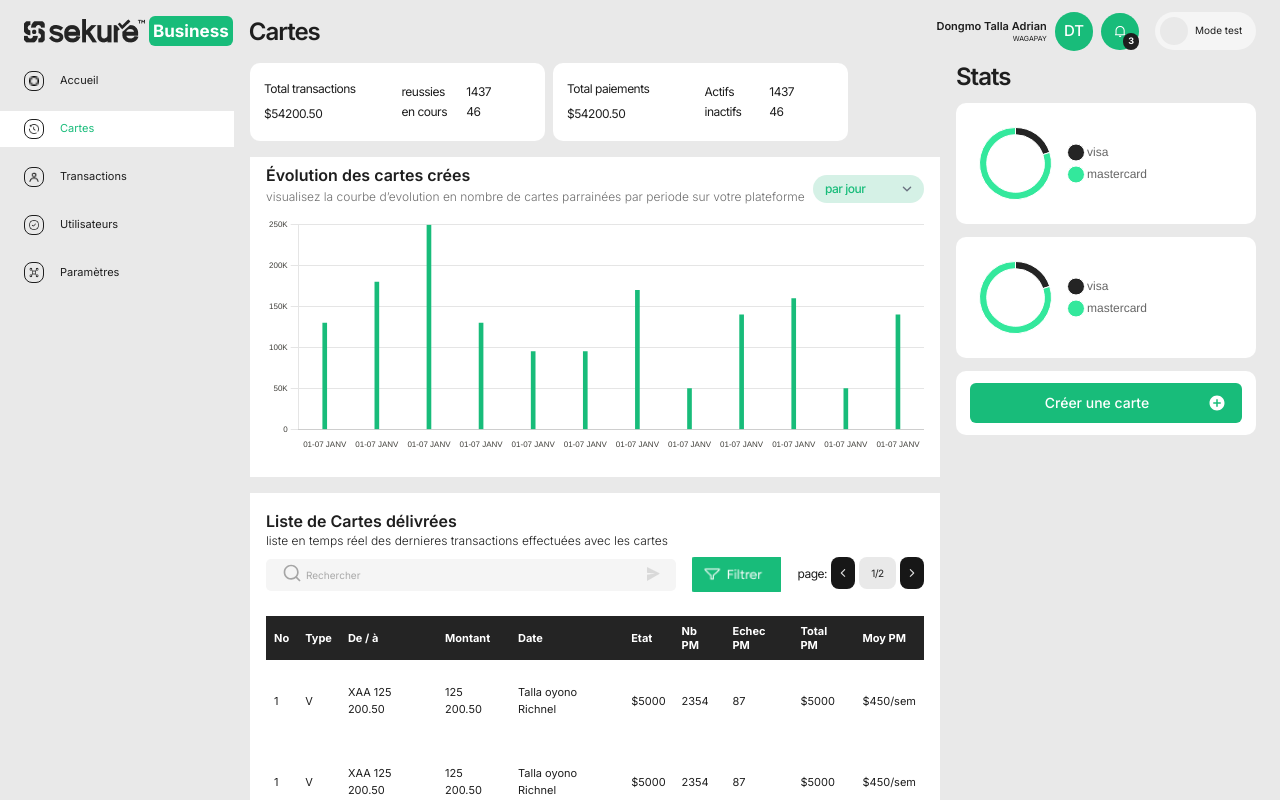
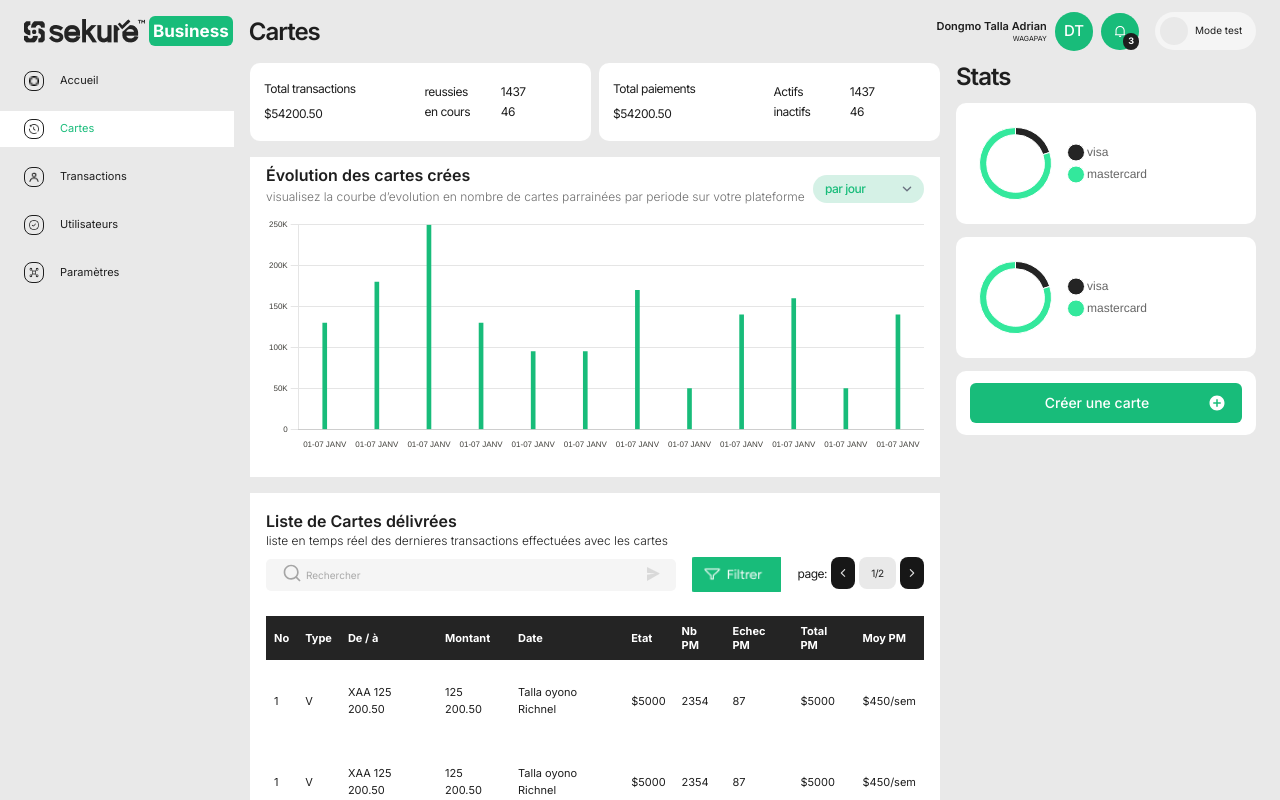
Before and after one commit to CodedJay672/sekure-business, a Next.js app: page /cartes in a window 1280 px wide. Shown: the top 800 px of the page. Built offline with nearby package versions, Linux system fonts and the light colour scheme.

Commit message:
allow cards to grow according to available space

```diff
--- a/src/components/Cards/Cards.tsx
+++ b/src/components/Cards/Cards.tsx
@@ -2,7 +2,7 @@ import { ICardDetails } from "@/constants";
 
 const Card = ({ data1, data2, data3 }: ICardDetails) => {
   return (
-    <div className="flex-1 max-w-[295px] h-[78.43px] px-[14px] py-3 bg-white flex-between rounded-[10px]">
+    <div className="flex-1 h-[78.43px] px-[14px] py-3 bg-white flex-between rounded-[10px]">
       <div className="flex-1 flex flex-col">
         <h2 className="text-[12px] leading-[24.5px] tracking-[-0.5px] font-[500px] text-dark3">{data1.title}</h2>
         <p className="text-[12px] leading-[24.5px] tracking-[-0.5px] font-normal text-dark3">{data1.value}</p>
```
